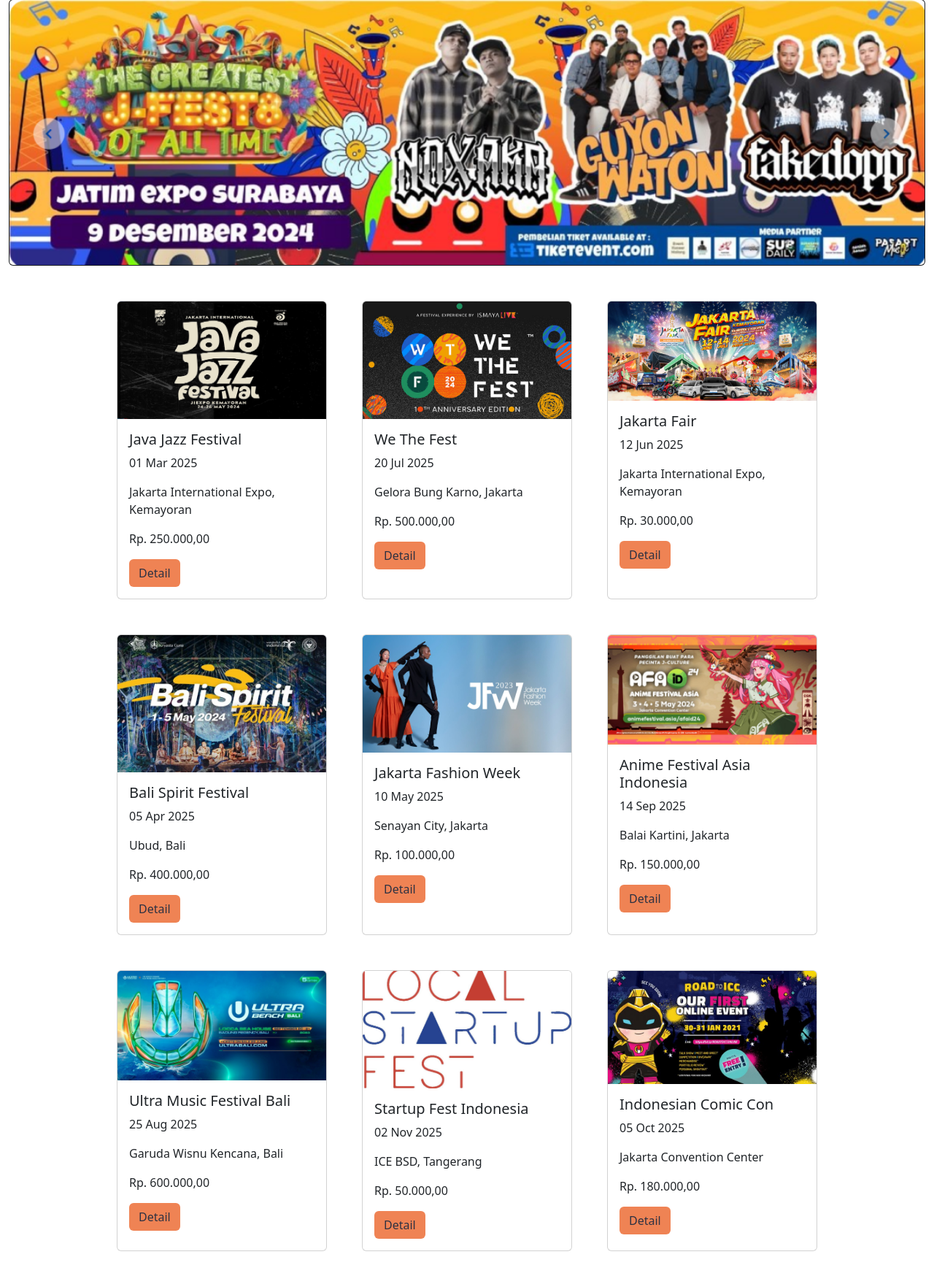
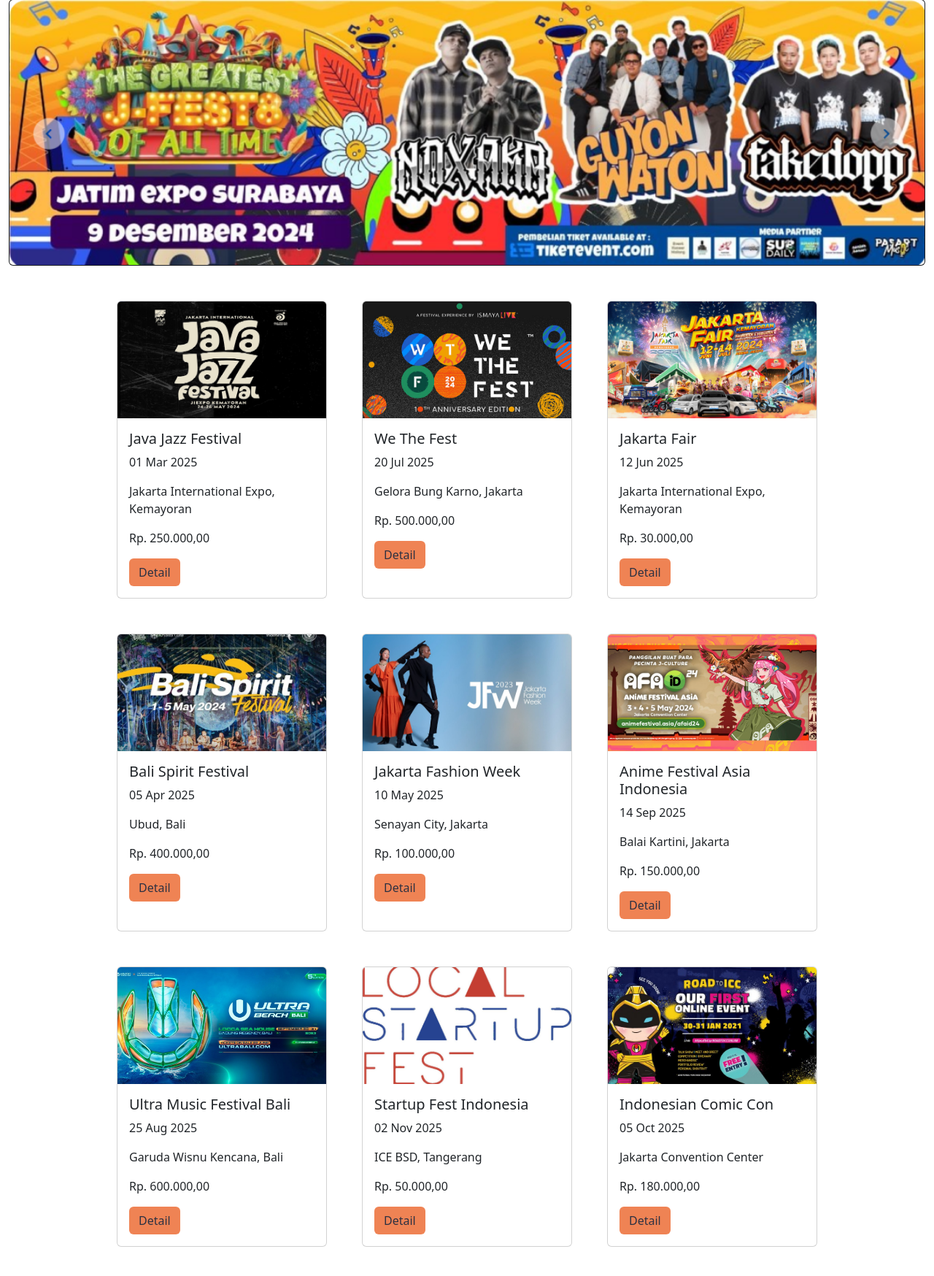
Before and after one commit to Gerzi40/JualanTiket, a Laravel app: page / in a window 1280 px wide. Shown: the part 109-1857 px from the top of the page at 73% size. Run offline with Laravel 12, Linux system fonts and the light colour scheme; data comes from the database, SQL or seed files in the repository.

Commit message:
fix: style

```diff
--- a/resources/views/page/guest/home.blade.php
+++ b/resources/views/page/guest/home.blade.php
@@ -13,7 +13,7 @@
         <div class="d-flex flex-wrap gap-5 justify-content-center">
             @foreach ($events as $event)
                 <div class="card" style="width: 18rem;">
-                    <img src="{{ asset($event->image) }} " class="card-img-top" alt="ini image">
+                    <img src="{{ asset($event->image) }} " class="card-img-top" alt="ini image" style="height:160px; object-fit:cover;">
                     <div class="card-body">
                         <h5 class="card-title">{{ $event->name }}</h5>
                         <p class="card-text">{{ $event->date->format('d M Y') }}</p>
```
